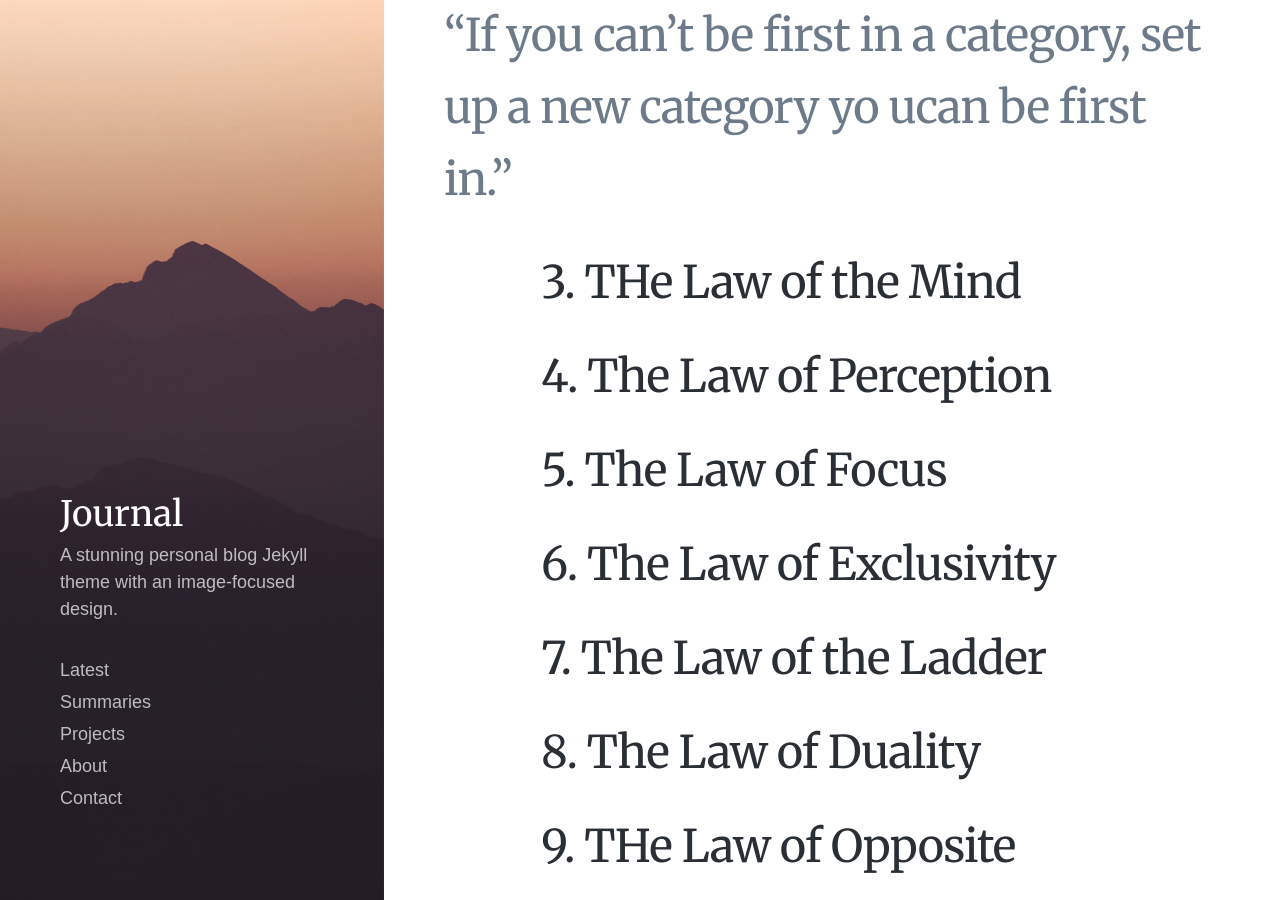
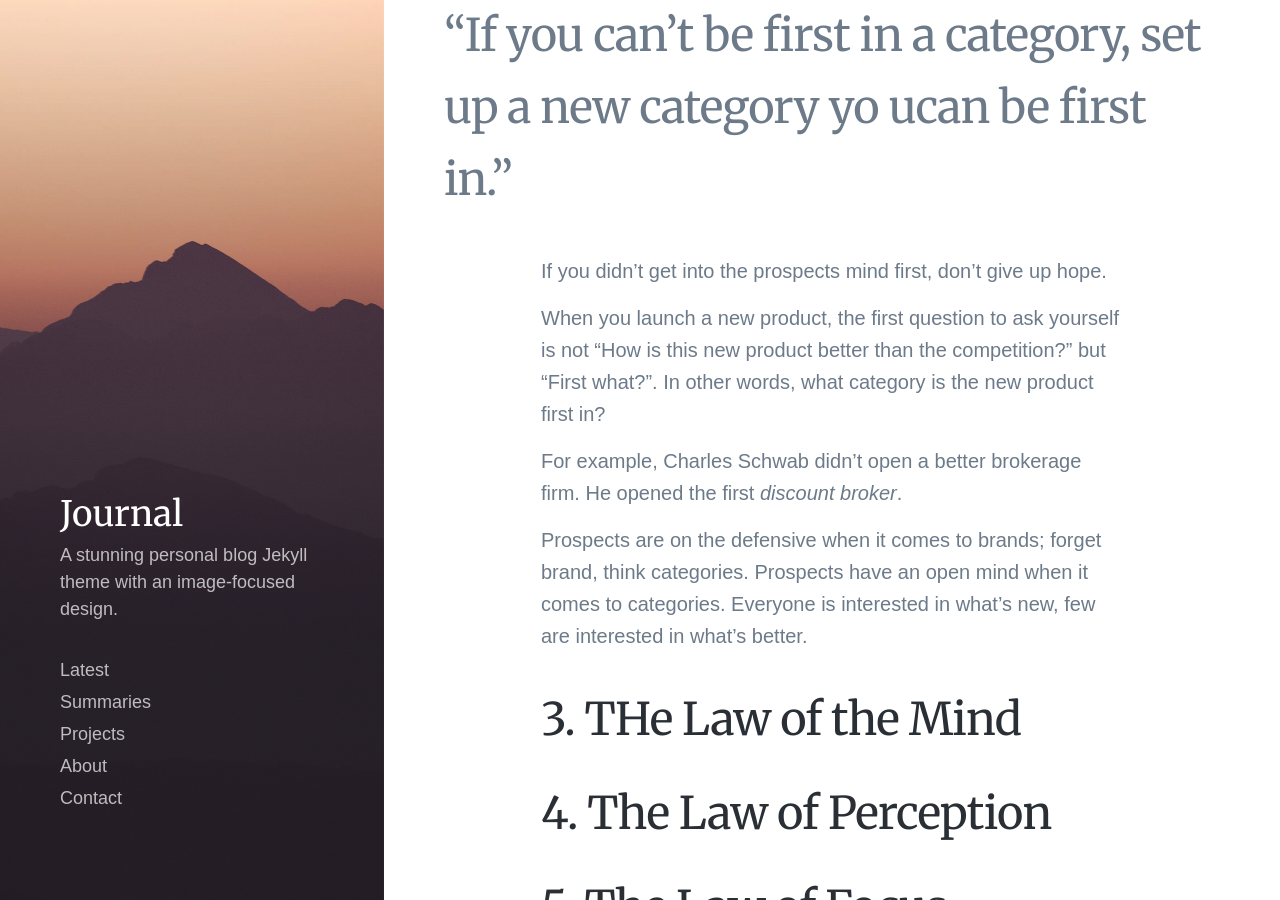
Before and after one commit to dgroch/dgroch.github.io, a Jekyll site: the page built from _summaries/2019-10-12-The-22-immutable-laws.md, in a window 1280 px wide and 900 px high, scrolled down 1759 px. Built offline with Jekyll 4.4.1, drawn with Linux system fonts in a browser that asks for light colours; nearby versions of some CDN libraries; some web fonts are replaced.

Commit message:
immutable law #2

```diff
--- a/_summaries/2019-10-12-The-22-immutable-laws.md
+++ b/_summaries/2019-10-12-The-22-immutable-laws.md
@@ -29,6 +29,13 @@ People believe the first product to mind is superior.
 
 > "If you can't be first in a category, set up a new category yo ucan be first in."
 
+If you didn't get into the prospects mind first, don't give up hope.
+
+When you launch a new product, the first question to ask yourself is not "How is this new product better than the competition?" but "First what?". In other words, what category is the new product first in?
+
+For example, Charles Schwab didn't open a better brokerage firm. He opened the first *discount broker*.
+
+Prospects are on the defensive when it comes to brands; forget brand, think categories. Prospects have an open mind when it comes to categories. Everyone is interested in what's new, few are interested in what's better.
 
 ## 3. THe Law of the Mind
 
```
